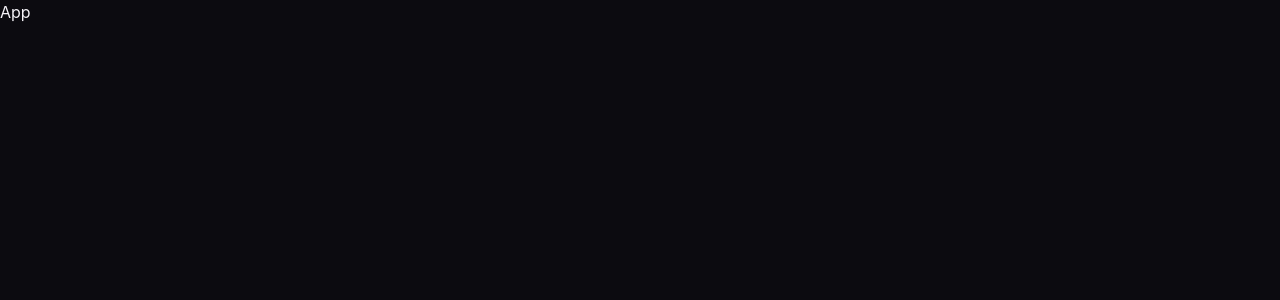
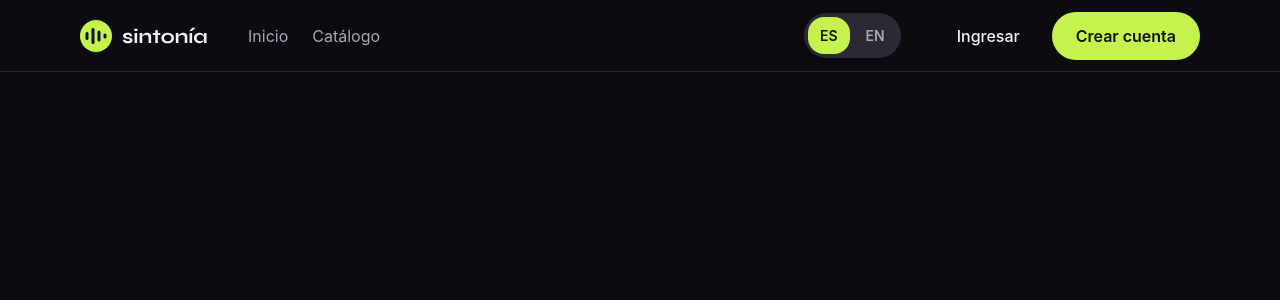
Before and after one commit to SebasMinaZ/Sintonia-project, a React (Vite) app: page / in a window 1280 px wide. Shown: the top 300 px of the page. Built offline with nearby package versions, Linux system fonts and the light colour scheme.

Commit message:
new features: Diseño del navbar: Modificaciones en Navbar.jsx y Navbar.css

```diff
--- a/src/App.jsx
+++ b/src/App.jsx
@@ -1,8 +1,11 @@
-import React from 'react'
+import React, { StrictMode } from 'react'
+import Navbar from './components/Navbar'
 
 const App = () => {
   return (
-    <div>App</div>
+    <StrictMode>
+      <Navbar />
+    </StrictMode>
   )
 }
 
--- /dev/null
+++ b/src/components/Navbar.css
@@ -0,0 +1,126 @@
+.navbar {
+  box-sizing: border-box;
+  width: 100%;
+  height: 72px;
+  padding: 0 80px;
+  display: flex;
+  align-items: center;
+  background-color: var(--fondo-base);
+  border-bottom: 1px solid var(--borde-sutil);
+}
+
+.navbar-interior {
+  box-sizing: border-box;
+  display: flex;
+  align-items: center;
+  justify-content: space-between;
+  width: 100%;
+  max-width: 1280px;
+  height: 100%;
+  margin: 0 auto;
+}
+
+/* Grupo Izquierdo */
+.navbar-grupo-izquierda {
+  display: flex;
+  align-items: center;
+  gap: 40px; /
+}
+
+/* Grupo Derecho */
+.navbar-grupo-derecha {
+  display: flex;
+  align-items: center;
+  gap: 40px;
+}
+
+.navbar-logo {
+  display: flex;
+  align-items: center;
+  text-decoration: none;
+}
+
+.navbar-marca {
+  height: 32px;
+  width: auto;
+}
+
+/* Enlaces de navegación */
+.navbar-enlaces {
+  display: flex;
+  list-style: none;
+  gap: var(--espacio-6); /* 24px */
+  margin: 0;
+  padding: 0;
+}
+
+.navbar-enlaces a {
+  font-family: var(--fuente-inter);
+  font-size: 16px;
+  line-height: 24px;
+  color: var(--texto-secundario);
+  text-decoration: none;
+  transition: color 0.2s ease;
+}
+
+.navbar-enlaces a:hover {
+  color: var(--texto-principal);
+}
+
+/* Selector de idioma (estilo pastilla) */
+.navbar-idioma {
+  display: flex;
+  background-color: var(--fondo-sutil);
+  border-radius: var(--radio-completo);
+  padding: var(--espacio-1);
+  gap: var(--espacio-1);
+}
+
+.navbar-idioma button {
+  background: transparent;
+  border: none;
+  color: var(--texto-secundario);
+  padding: var(--espacio-2) var(--espacio-3);
+  border-radius: var(--radio-lg);
+  cursor: pointer;
+  font-family: var(--fuente-inter);
+  font-weight: 600;
+  font-size: 14px;
+}
+
+.navbar-idioma button:first-child {
+  background-color: var(--marca-primario);
+  color: var(--texto-sobre-marca);
+}
+
+/* Zona de Autenticación */
+.navbar-autenticacion {
+  display: flex;
+  align-items: center;
+  gap: var(--espacio-4); /* 16px */
+}
+
+.navbar-ingresar {
+  color: var(--texto-principal);
+  text-decoration: none;
+  font-family: var(--fuente-inter);
+  font-weight: 500;
+  font-size: 16px;
+  padding: var(--espacio-2) var(--espacio-4);
+}
+
+.navbar-registro {
+  background-color: var(--marca-primario);
+  color: var(--texto-sobre-marca);
+  text-decoration: none;
+  font-family: var(--fuente-inter);
+  font-weight: 600;
+  font-size: 16px;
+  padding: var(--espacio-3) var(--espacio-6);
+  border-radius: var(--radio-completo);
+  transition: background-color 0.2s ease;
+}
+
+.navbar-registro:hover {
+  background-color: var(--marca-primario-hover);
+}
--- a/src/components/Navbar.jsx
+++ b/src/components/Navbar.jsx
@@ -1,35 +1,44 @@
+import "./Navbar.css";
 
-
-
+export default function Navbar() {
+  return (
     <header className="navbar">
       <nav className="navbar-interior">
-    <a href="" className="navbar-logo">
-      <img src="" alt="" className="navbar-marca" />
-      <span className="navbar-nombre">Sintonía</span>
+
+        {/* GRUPO IZQUIERDO: Logo y Enlaces */}
+        <div className="navbar-grupo-izquierda">
+          <a href="/" className="navbar-logo">
+            <img src="/logos/logo.svg" alt="Sintonía" className="navbar-marca" />
           </a>
 
           <ul className="navbar-enlaces">
             <li>
-        <a href="">Inicio</a>
+              <a href="/">Inicio</a>
             </li>
             <li>
-        <a href="">Catálogo</a>
+              <a href="/catalogo">Catálogo</a>
             </li>
           </ul>
+        </div>
 
+        {/* GRUPO DERECHO: Idioma, Ingresar y Crear Cuenta */}
+        <div className="navbar-grupo-derecha">
           <div className="navbar-idioma">
             <button type="button">ES</button>
             <button type="button">EN</button>
           </div>
 
-    <nav className="navbar-autenticacion">
+          <div className="navbar-autenticacion">
             <a className="navbar-ingresar" href="/login">
               Ingresar
             </a>
-
             <a className="navbar-registro" href="/registro">
               Crear cuenta
             </a>
+          </div>
+        </div>
+
       </nav>
-  </nav>
-</header>;
+    </header>
+  );
+}
```
Lines whose indentation alone changed are shown as unchanged.
